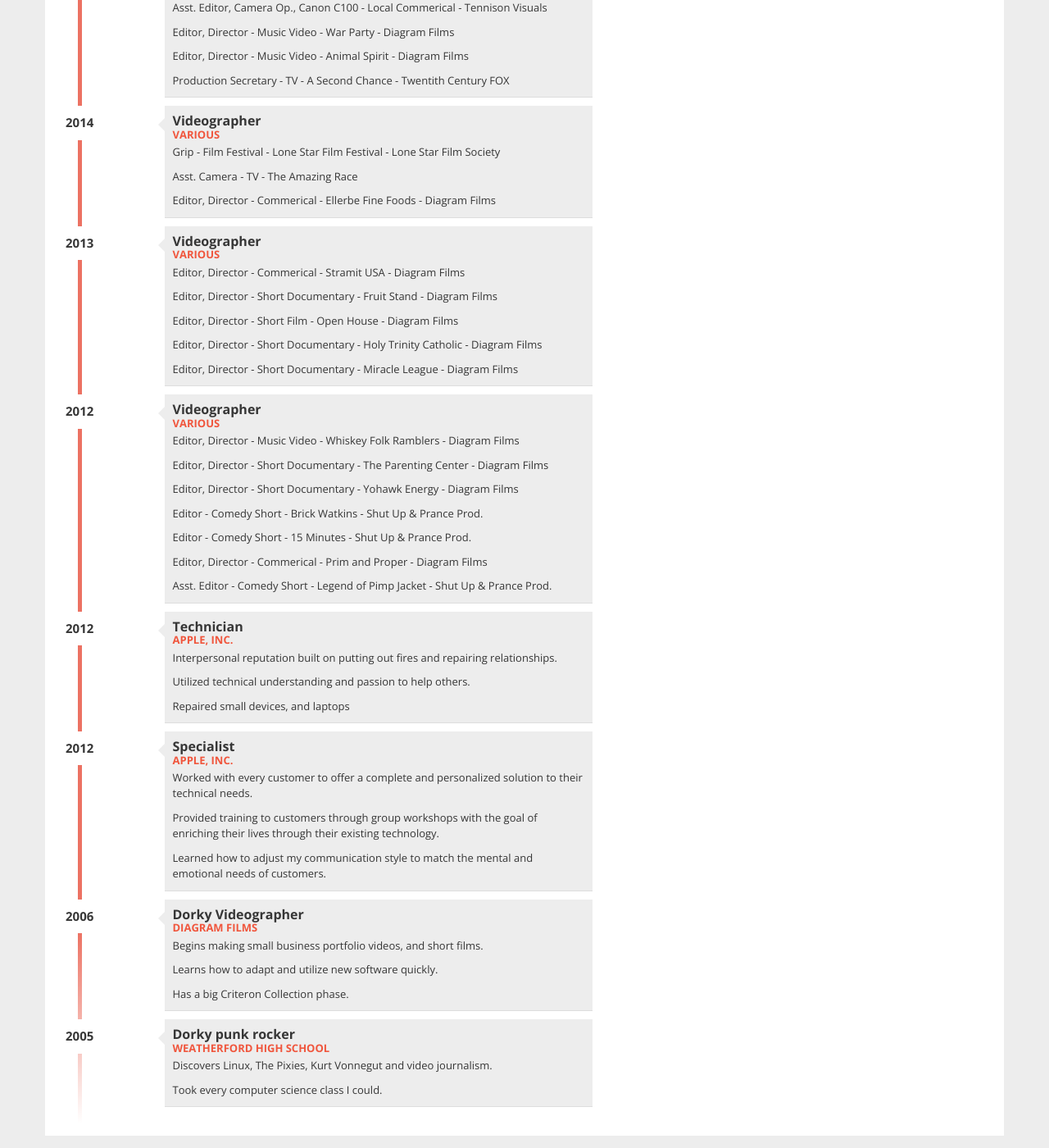
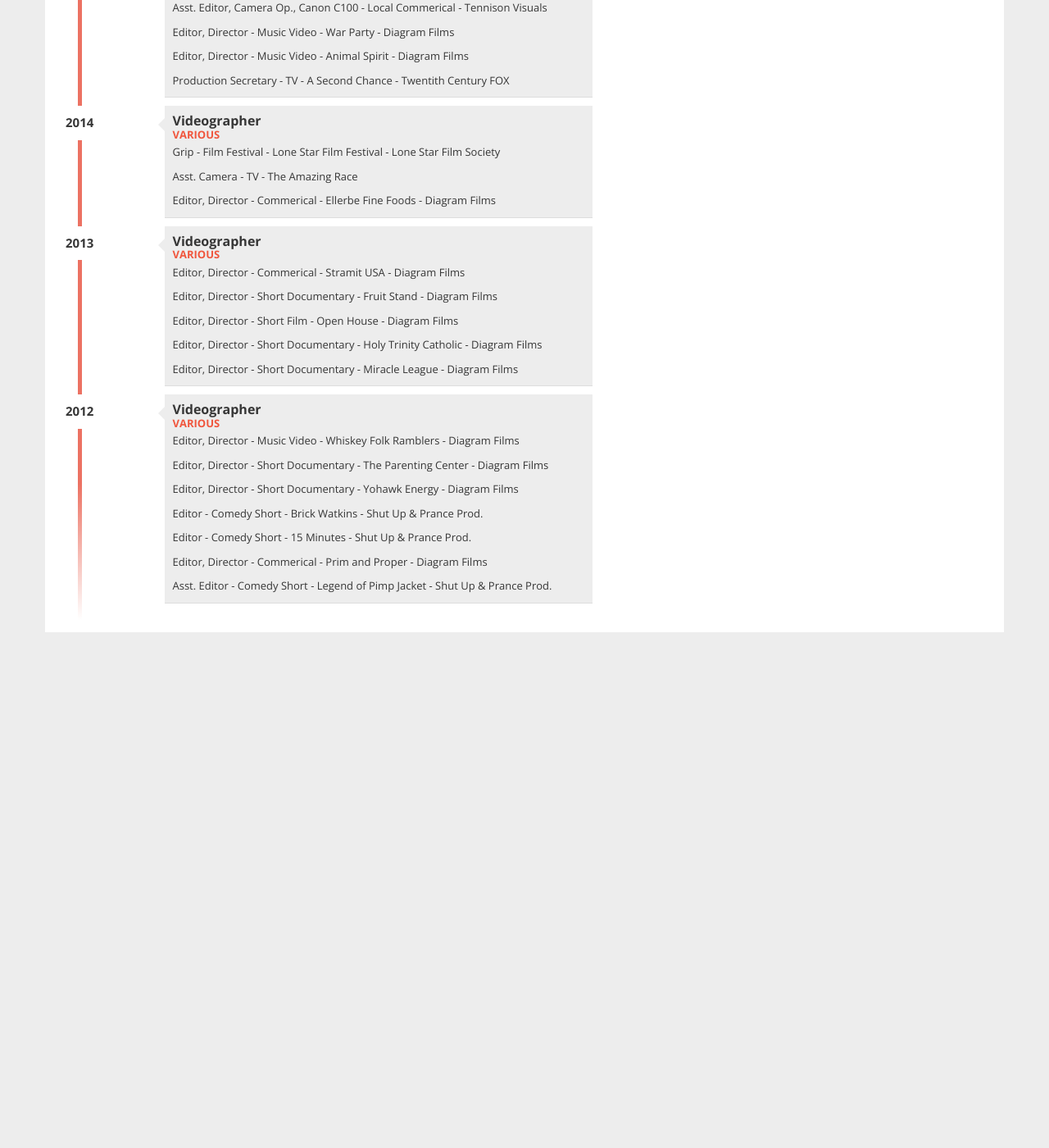
Before and after one commit to Bmbailey/Resume, a Jekyll site: the page built from index.html, in a window 1280 px wide and 1400 px high, scrolled down 1242 px. Shown: the whole window at 82% size. Built offline with Jekyll 4.4.1, drawn with Linux system fonts in a browser that asks for light colours; nearby versions of some CDN libraries; after the commit the page ends 2028 px from its top, so only the background shows below that; some of the changed text lies outside the part shown.

Commit message:
removed Apple experience

```diff
--- a/_data/projects.yml
+++ b/_data/projects.yml
@@ -2,10 +2,3 @@
   name: The Legend of Pimp Jacket
   description:
     - Offical Selection - Lone Star Film Festival, Offical Selection - Macon Film Festival, Offical Selection - Fastnet Film Festival Ireland
-- date: Feburary 2014
-  name: Pilot Rollout of Mobile Genius
-  description: Provided real world usage data and constructive criticism to Apple software engineers while testing new tools to aid the speedy service of customer's devices and repairs.
-
-- date: September 2009
-  name: Beta Testing for in-house software, Rapid Reporting LLC
-  description: Contributed constructive feedback for in-house software developers, and provided hands on training to staff through learning workshops.
--- a/_data/timeline.yml
+++ b/_data/timeline.yml
@@ -65,34 +65,3 @@
     - Editor - Comedy Short - 15 Minutes - Shut Up & Prance Prod.
     - Editor, Director - Commerical - Prim and Proper - Diagram Films
     - Asst. Editor - Comedy Short - Legend of Pimp Jacket - Shut Up & Prance Prod.
-
-- title: Technician
-  company: Apple, Inc.
-  year: 2012
-  description:
-    - Interpersonal reputation built on putting out fires and repairing relationships.
-    - Utilized technical understanding and passion to help others.
-    - Repaired small devices, and laptops
-
-- title: Specialist
-  company: Apple, Inc.
-  year: 2012
-  description:
-    - Worked with every customer to offer a complete and personalized solution to their technical needs.
-    - Provided training to customers through group workshops with the goal of enriching their lives through their existing technology.
-    - Learned how to adjust my communication style to match the mental and emotional needs of customers.
-
-- title: Dorky Videographer
-  company: Diagram Films
-  year: 2006
-  description:
-      - Begins making small business portfolio videos, and short films.
-      - Learns how to adapt and utilize new software quickly.
-      - Has a big Criteron Collection phase.
-
-- title: Dorky punk rocker
-  company: Weatherford High School
-  year: 2005
-  description:
-    - Discovers Linux, The Pixies, Kurt Vonnegut and video journalism.
-    - Took every computer science class I could.
```
